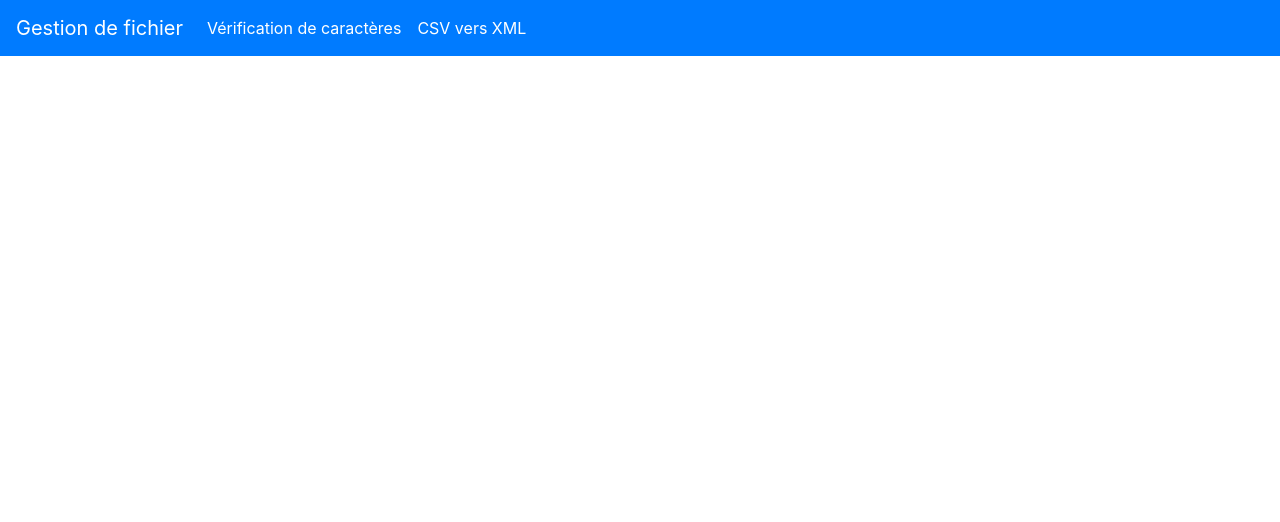
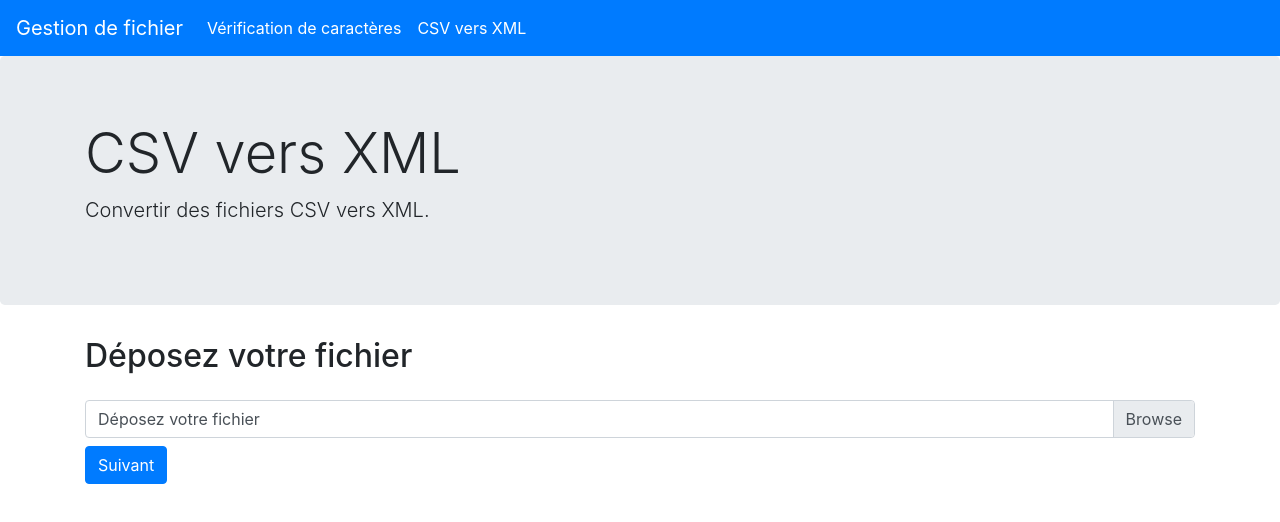
Before and after one commit to botflux/file-plateform, a Vue app: page /csv-to-xml/file in a window 1280 px wide. Shown: the top 522 px of the page. Built offline with nearby package versions, Linux system fonts and the light colour scheme.

Commit message:
feat: csv to xml file page

```diff
--- a/src/router.js
+++ b/src/router.js
@@ -28,6 +28,10 @@ export default new Router({
           path: '',
           name: 'csv-to-xml',
           component: () => import('./views/csv-to-xml/start.vue')
+        }, {
+          path: 'file',
+          name: 'csv-to-xml-file',
+          component: () => import('./views/csv-to-xml/file.vue')
         }
       ]
     }
--- /dev/null
+++ b/src/views/csv-to-xml/file.vue
@@ -0,0 +1,22 @@
+<template>
+    <div class="container">
+        <h2 class="mb-4">Déposez votre fichier</h2>
+        <div class="input-group mb-2">
+            <div class="custom-file">
+                <input type="file" name="file" id="file" aria-describedby="input" class="custom-file-input" @change="processFile($event)">
+                <label for="file" class="custom-file-label">{{ (fileIsUploaded) ? file.name : 'Déposez votre fichier' }}</label>
+            </div>
+        </div>
+        <button class="btn btn-primary">Suivant</button>
+    </div>
+</template>
+
+<script>
+export default {
+    data () {
+        return {
+            fileIsUploaded: false
+        }
+    }
+}
+</script>
--- a/src/views/csv-to-xml/start.vue
+++ b/src/views/csv-to-xml/start.vue
@@ -1,5 +1,5 @@
 <template>
     <div class="container d-flex justify-content-center">
-        <router-link :to="{ name: 'character-checker' }" class="btn btn-success">Commencer la conversion</router-link>
+        <router-link :to="{ name: 'csv-to-xml-file' }" class="btn btn-success">Commencer la conversion</router-link>
     </div>
 </template>
```
